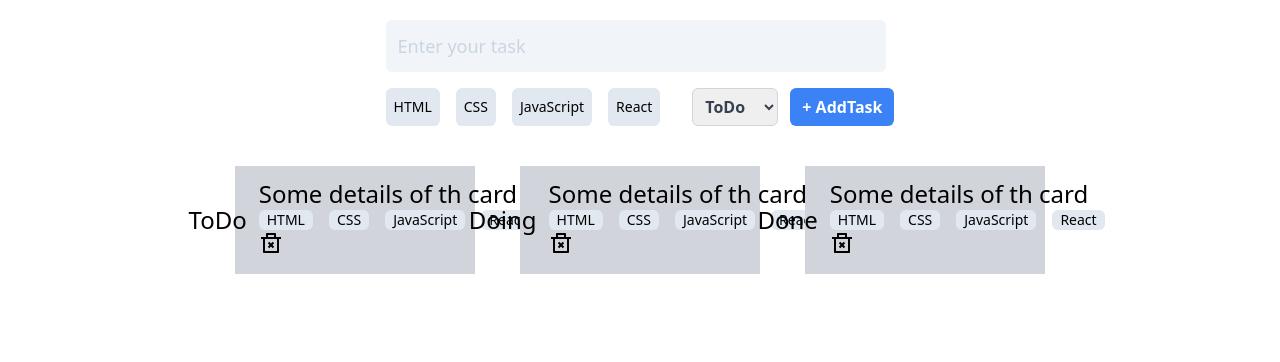
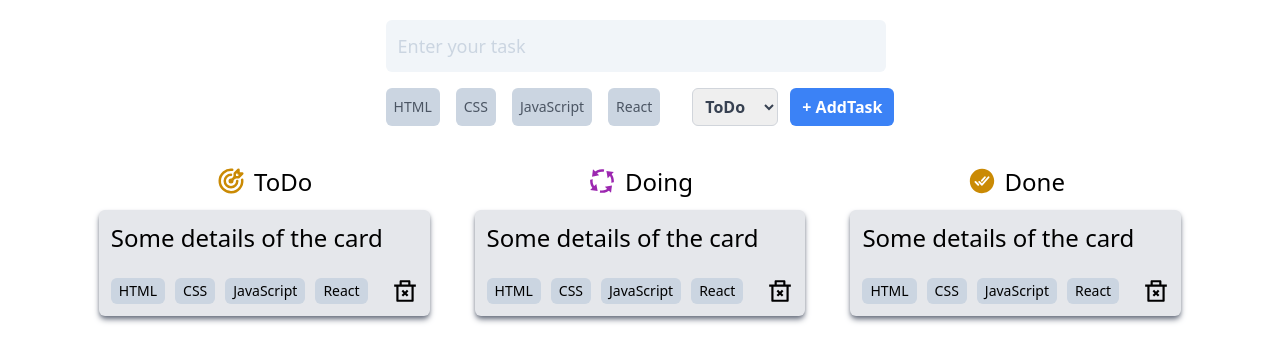
Before and after one commit to RobiMankhinStart/To_Do, a React (Vite) app: page / in a window 1280 px wide. Shown: the top 362 px of the page. Built offline with nearby package versions, Linux system fonts and the light colour scheme.

Commit message:
added css for task column and taskCard.and fixed some issues

```diff
--- a/src/Components/HeaderSection.jsx
+++ b/src/Components/HeaderSection.jsx
@@ -12,7 +12,7 @@ const HeaderSection = () => {
         />
 
         <div className="flex gap-8">
-          <div className="flex gap-4">
+          <div className="flex gap-4 text-gray-600">
             <TagButtons tagName="HTML" />
             <TagButtons tagName="CSS" />
             <TagButtons tagName="JavaScript" />
--- a/src/Components/TagButtons.jsx
+++ b/src/Components/TagButtons.jsx
@@ -1,9 +1,9 @@
 import React from "react";
 
-const TagButtons = (props) => {
+const TagButtons = ({ tagName }) => {
   return (
-    <button className="px-2 text-sm font-medium bg-slate-200 rounded-md">
-      {props.tagName}
+    <button className="px-2 text-sm font-medium bg-slate-300 rounded-md">
+      {tagName}
     </button>
   );
 };
--- a/src/Components/TaskCard.jsx
+++ b/src/Components/TaskCard.jsx
@@ -4,16 +4,16 @@ import { RiDeleteBin2Line } from "react-icons/ri";
 
 const TaskCard = () => {
   return (
-    <article>
-      <h3>Some details of th card</h3>
-      <div className="">
-        <div className="flex gap-4">
+    <article className="flex flex-col gap-6 p-3 bg-gray-200 rounded-md shadow-md shadow-gray-500">
+      <h3>Some details of the card</h3>
+      <div className="flex gap-6">
+        <div className="flex gap-[10px] ">
           <TagButtons tagName="HTML" />
           <TagButtons tagName="CSS" />
           <TagButtons tagName="JavaScript" />
           <TagButtons tagName="React" />
         </div>
-        <button>
+        <button className="hover:text-red-700 text-[26px]">
           <RiDeleteBin2Line />
         </button>
       </div>
--- a/src/Components/TaskColumn.jsx
+++ b/src/Components/TaskColumn.jsx
@@ -3,9 +3,11 @@ import TaskCard from "./TaskCard";
 const TaskColumn = ({ icon, col }) => {
   const Icon = icon;
   return (
-    <section className="text-2xl bg-gray-300 w-[240px] p-3 flex  justify-center gap-3 items-center ">
-      <Icon className="text-3xl text-yellow-600" />
-      {col}
+    <section className="text-2xl  w[240px] flex flex-col gap-3 items-center ">
+      <div className="flex gap-2 ">
+        <Icon className="text-3xl text-yellow-600" />
+        {col}
+      </div>
       <TaskCard />
     </section>
   );
```
